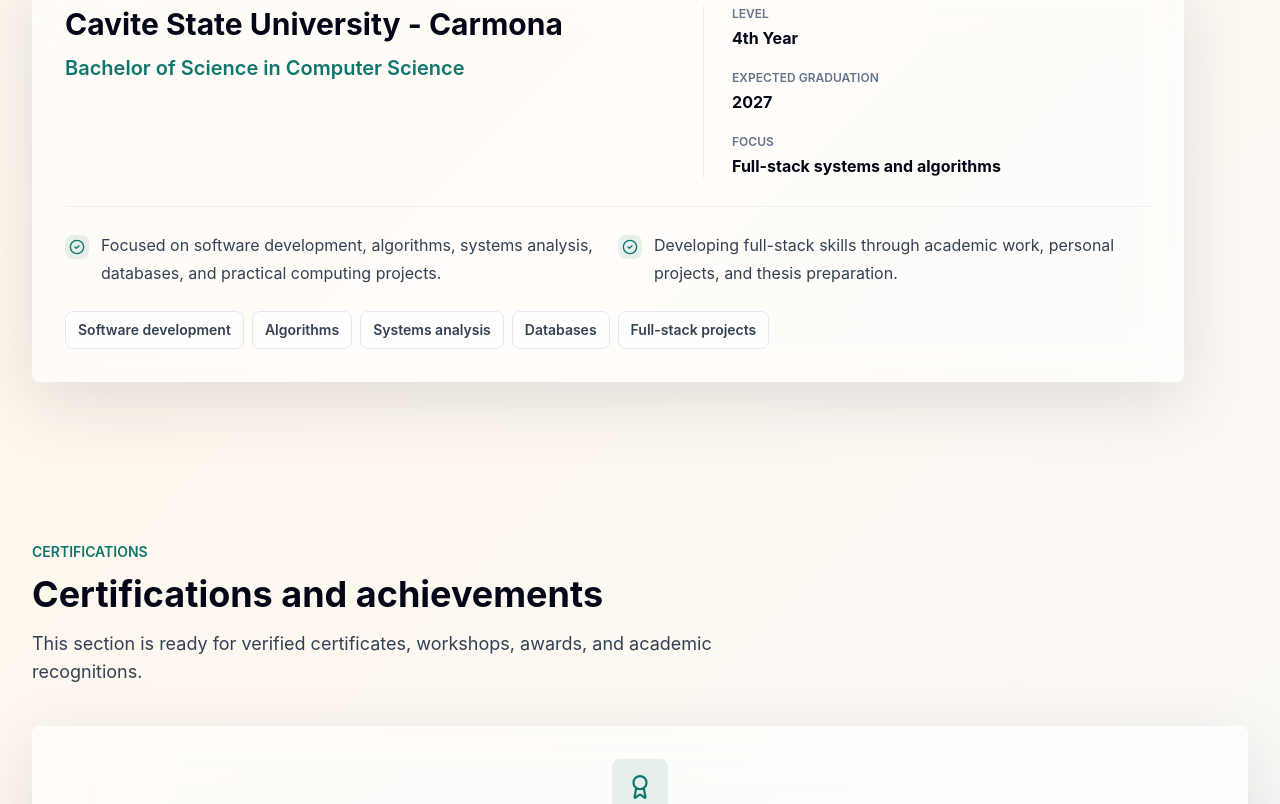
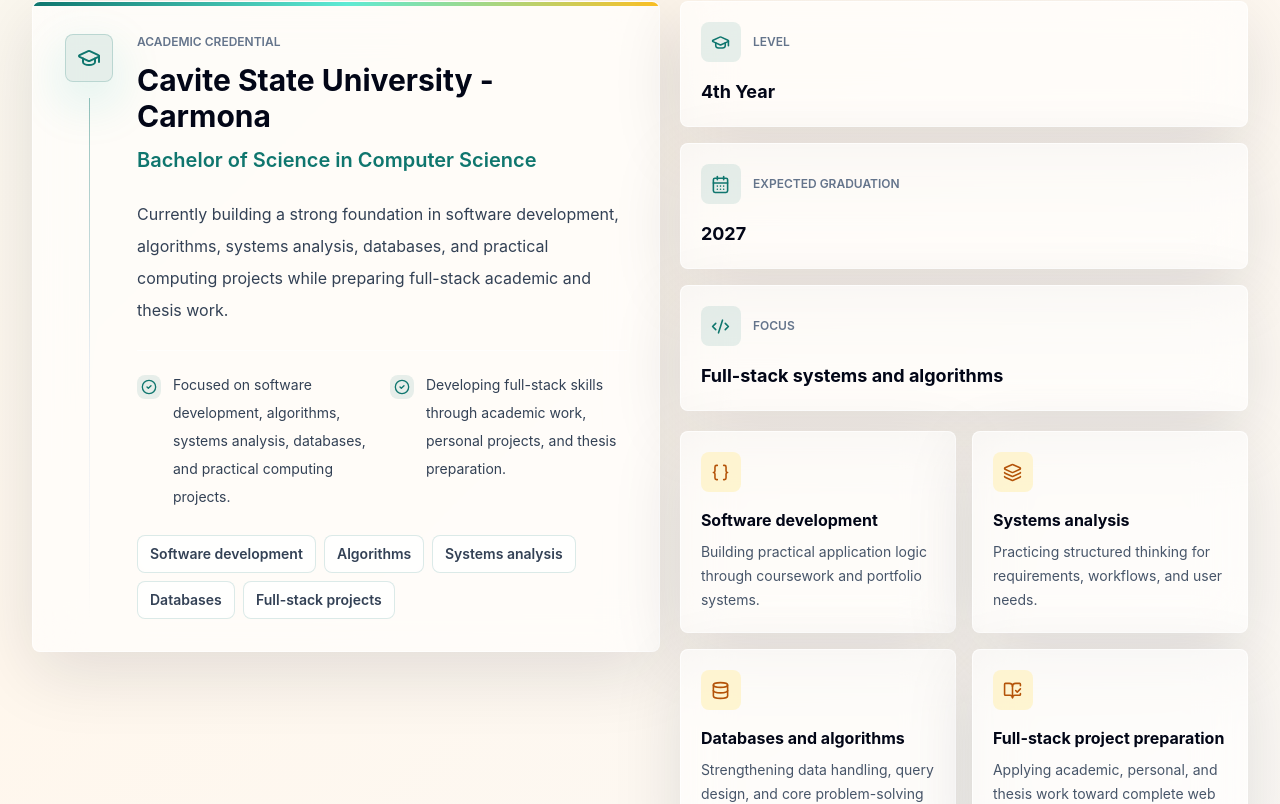
Before and after one commit to iyaniyaniyan/portfolio, a React (Vite) app: page / in a window 1280 px wide. Shown: the part 5338-6142 px from the top of the page. Built offline with nearby package versions, Linux system fonts and the light colour scheme.

Commit message:
style: redesign education section

```diff
--- a/src/components/Education.tsx
+++ b/src/components/Education.tsx
@@ -1,4 +1,4 @@
-import { CheckCircle2 } from 'lucide-react';
+import { BookOpenCheck, Braces, CalendarDays, CheckCircle2, Code2, Database, GraduationCap, Layers3 } from 'lucide-react';
 import { education } from '../data/education';
 import { SectionHeading } from './SectionHeading';
 
@@ -8,54 +8,130 @@
       <SectionHeading
         eyebrow="Education"
         title="College background"
-        description="A focused snapshot of my Computer Science foundation and current academic direction."
+        description="A focused snapshot of my Computer Science foundation, academic path, and current development direction."
       />
 
-      <div className="mt-10 grid gap-10">
+      <div className="mt-10 grid gap-8">
         {education.map((item) => {
           const summaryItems = [
-            { label: 'Level', value: item.level },
-            { label: 'Expected Graduation', value: item.expectedGraduation },
-            { label: 'Focus', value: 'Full-stack systems and algorithms' },
+            { label: 'Level', value: item.level, Icon: GraduationCap },
+            { label: 'Expected Graduation', value: item.expectedGraduation, Icon: CalendarDays },
+            { label: 'Focus', value: 'Full-stack systems and algorithms', Icon: Code2 },
+          ];
+
+          const highlightItems = [
+            {
+              title: 'Software development',
+              description: 'Building practical application logic through coursework and portfolio systems.',
+              Icon: Braces,
+            },
+            {
+              title: 'Systems analysis',
+              description: 'Practicing structured thinking for requirements, workflows, and user needs.',
+              Icon: Layers3,
+            },
+            {
+              title: 'Databases and algorithms',
+              description: 'Strengthening data handling, query design, and core problem-solving foundations.',
+              Icon: Database,
+            },
+            {
+              title: 'Full-stack project preparation',
+              description: 'Applying academic, personal, and thesis work toward complete web systems.',
+              Icon: BookOpenCheck,
+            },
+          ];
+
+          const focusTags = [
+            'Software development',
+            'Algorithms',
+            'Systems analysis',
+            'Databases',
+            'Full-stack projects',
           ];
 
           return (
-            <article key={item.school} className="glass-card max-w-6xl p-6 sm:p-8" data-reveal>
-              <div className="grid gap-8 lg:grid-cols-[minmax(0,1.15fr)_minmax(18rem,0.85fr)] lg:items-start">
-                <div className="min-w-0">
-                  <h3 className="text-2xl font-bold leading-tight text-slate-950 sm:text-3xl">{item.school}</h3>
-                  <p className="mt-3 text-lg font-semibold text-lagoon sm:text-xl">{item.degree}</p>
+            <div key={item.school} className="grid gap-5 lg:grid-cols-[minmax(0,1.05fr)_minmax(18rem,0.95fr)] lg:items-start" data-reveal>
+              <article className="glass-card relative overflow-hidden p-6 transition duration-200 hover:-translate-y-1 hover:border-lagoon/50 hover:shadow-glow sm:p-8">
+                <div className="pointer-events-none absolute inset-x-0 top-0 h-1 bg-gradient-to-r from-lagoon via-teal-300 to-amber-400" />
+
+                <div className="relative grid gap-6 sm:grid-cols-[auto_minmax(0,1fr)]">
+                  <div className="flex sm:flex-col sm:items-center">
+                    <span className="grid h-12 w-12 shrink-0 place-items-center rounded-lg border border-lagoon/20 bg-lagoon/10 text-lagoon shadow-glow">
+                      <GraduationCap size={24} aria-hidden="true" />
+                    </span>
+                    <span className="hidden h-full w-px bg-gradient-to-b from-lagoon/45 via-slate-200/80 to-transparent sm:mt-4 sm:block" aria-hidden="true" />
                   </div>
 
-                <dl className="grid gap-5 sm:grid-cols-3 lg:grid-cols-1 lg:border-l lg:border-slate-200/80 lg:pl-7">
-                  {summaryItems.map((summary) => (
-                    <div key={summary.label} className="min-w-0">
-                      <dt className="text-xs font-semibold uppercase text-slate-500">{summary.label}</dt>
-                      <dd className="mt-1 text-base font-bold leading-6 text-slate-950">{summary.value}</dd>
-                    </div>
-                  ))}
-                </dl>
-              </div>
+                  <div className="min-w-0">
+                    <p className="text-xs font-semibold uppercase text-slate-500">Academic credential</p>
+                    <h3 className="mt-3 text-2xl font-bold leading-tight text-slate-950 sm:text-3xl">{item.school}</h3>
+                    <p className="mt-3 text-lg font-semibold text-lagoon sm:text-xl">{item.degree}</p>
 
-              <div className="mt-7 grid gap-5 border-t border-slate-200/70 pt-6 md:grid-cols-2">
+                    <p className="mt-6 text-base leading-8 text-slate-700">
+                      Currently building a strong foundation in software development, algorithms, systems analysis, databases, and
+                      practical computing projects while preparing full-stack academic and thesis work.
+                    </p>
+
+                    <ul className="mt-6 grid gap-4 border-t border-white/60 pt-5 sm:grid-cols-2">
                       {item.details.map((detail) => (
-                  <div key={detail} className="flex gap-3">
+                        <li key={detail} className="flex gap-3">
                           <span className="mt-1 inline-flex h-6 w-6 shrink-0 items-center justify-center rounded-lg bg-lagoon/10 text-lagoon">
                             <CheckCircle2 size={16} aria-hidden="true" />
                           </span>
-                    <p className="text-base leading-7 text-slate-700">{detail}</p>
-                  </div>
+                          <p className="text-sm leading-7 text-slate-700">{detail}</p>
+                        </li>
                       ))}
-              </div>
+                    </ul>
 
                     <div className="mt-6 flex flex-wrap gap-2">
-                {['Software development', 'Algorithms', 'Systems analysis', 'Databases', 'Full-stack projects'].map((focus) => (
-                  <span key={focus} className="rounded-lg border border-slate-200 bg-white/65 px-3 py-2 text-sm font-semibold text-slate-700">
+                      {focusTags.map((focus) => (
+                        <span
+                          key={focus}
+                          className="rounded-lg border border-lagoon/15 bg-white/60 px-3 py-2 text-sm font-semibold text-slate-700 backdrop-blur"
+                        >
                           {focus}
                         </span>
                       ))}
                     </div>
+                  </div>
+                </div>
               </article>
+
+              <div className="grid gap-5">
+                <dl className="grid gap-4 sm:grid-cols-3 lg:grid-cols-1">
+                  {summaryItems.map(({ label, value, Icon }) => (
+                    <div
+                      key={label}
+                      className="glass-card group min-w-0 p-5 transition duration-200 hover:-translate-y-1 hover:border-lagoon/50"
+                    >
+                      <dt className="flex items-center gap-3 text-xs font-semibold uppercase text-slate-500">
+                        <span className="grid h-10 w-10 shrink-0 place-items-center rounded-lg bg-lagoon/10 text-lagoon transition duration-200 group-hover:bg-lagoon group-hover:text-white">
+                          <Icon size={19} aria-hidden="true" />
+                        </span>
+                        {label}
+                      </dt>
+                      <dd className="mt-4 text-lg font-bold leading-7 text-slate-950">{value}</dd>
+                    </div>
+                  ))}
+                </dl>
+
+                <div className="grid gap-4 sm:grid-cols-2">
+                  {highlightItems.map(({ title, description, Icon }) => (
+                    <article
+                      key={title}
+                      className="glass-card flex min-h-[10rem] flex-col p-5 transition duration-200 hover:-translate-y-1 hover:border-lagoon/50"
+                    >
+                      <span className="grid h-10 w-10 place-items-center rounded-lg bg-amber-100/80 text-amber-700">
+                        <Icon size={19} aria-hidden="true" />
+                      </span>
+                      <h4 className="mt-4 text-base font-bold leading-6 text-slate-950">{title}</h4>
+                      <p className="mt-2 text-sm leading-6 text-slate-600">{description}</p>
+                    </article>
+                  ))}
+                </div>
+              </div>
+            </div>
           );
         })}
       </div>
```
Lines whose indentation alone changed are shown as unchanged.
